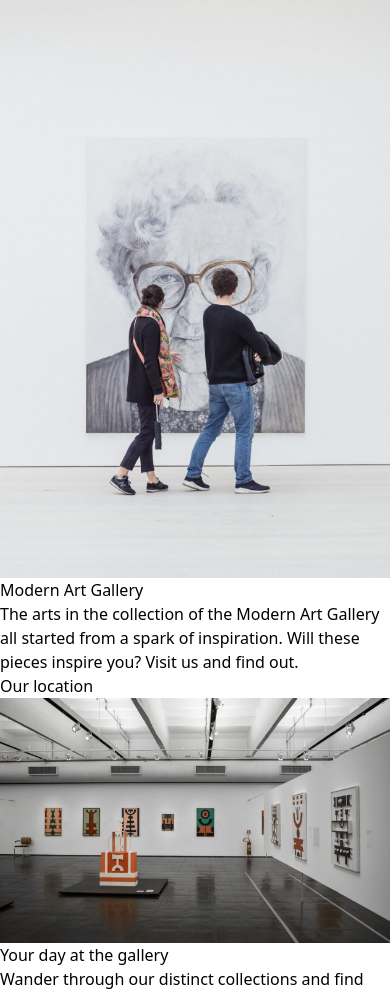
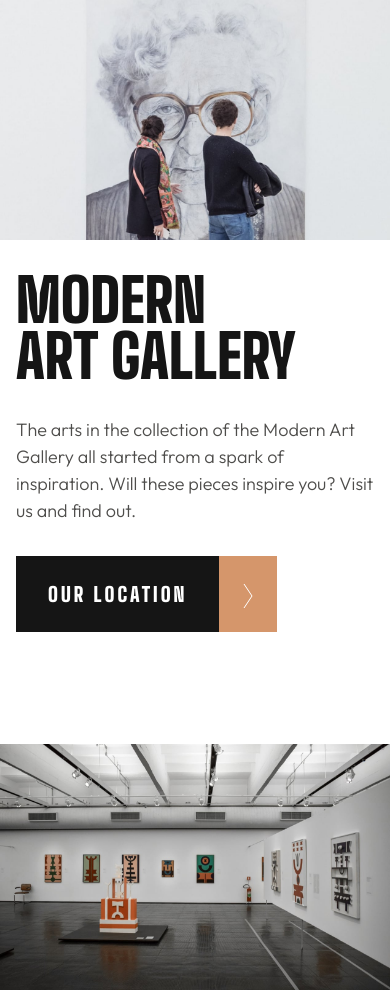
Before and after one commit to VeraEnders/art-gallery-landing-page, a website: page src/index.html in a window 390 px wide. Shown: the top 993 px of the page. Drawn offline with Linux system fonts and the light colour scheme; files whose address does not match are found by name.

Commit message:
add style of hero section for mobile

```diff
--- a/src/index.html
+++ b/src/index.html
@@ -3,28 +3,38 @@
 <head>
   <meta charset="UTF-8">
   <meta name="viewport" content="width=device-width, initial-scale=1.0">
-  <link rel="icon" href="./assets/icons/icon-location.svg" type="image/svg+xml" sizes="any">
+  <link rel="icon" href="../assets/icons/icon-location.svg" type="image/svg+xml" sizes="any">
   <link rel="preconnect" href="https://fonts.googleapis.com">
   <link rel="preconnect" href="https://fonts.gstatic.com" crossorigin>
-  <link href="https://fonts.googleapis.com/css2?family=Big+Shoulders+Display:wght@400;500;700;900&family=Outfit:wght@100;200;300;400&display=swap" rel="stylesheet">
+  <link href="https://fonts.googleapis.com/css2?family=Big+Shoulders+Display:wght@100..900&family=Outfit:wght@100..900&display=swap" rel="stylesheet">
   <link href="../dist/output.css" rel="stylesheet">
 
   <title>Art Gallery Website</title>
 </head>
 <body>
-  <header>
-    <img src="./assets/img/hero.jpg" alt="Gallery photo">
-    <h1 class="main-title">Modern Art Gallery</h1>
-    <p class="subtitle">
-      The arts in the collection of the Modern Art Gallery all started from a spark of inspiration. Will these pieces inspire you? Visit us and find out.
-    </p>
-    <a href="#map">Our location</a>
+  <header class="pb-20">
+    <div class="header-bg | min-h-60 bg-center bg-cover bg-no-repeat" style="background-image: url('../assets/img/hero.jpg')">
+    </div>
+    <div class="wrapper">
+      <div class="main-title | my-8">
+        <h1 class="text-6xl leading-[3.5rem]">Modern <br> Art Gallery</h1>
+      </div>
+      <p class="subtitle">
+        The arts in the collection of the Modern Art Gallery all started from a spark of inspiration. Will these pieces inspire you? Visit us and find out.
+      </p>
+      <button class="flex my-8 text-white text-xl tracking-[.15em] bg-dark transition-colors duration-500 | hover:text-dark hover:bg-accent" onclick="scrollToMap()">
+        <p class="py-6 px-8">Our location</p>
+        <div class="p-6 bg-accent">
+          <svg class="inline-block" width="10" height="24" xmlns="http://www.w3.org/2000/svg"><path stroke="#FFF" fill="none" d="m1 0 8 12-8 12"/></svg>
+        </div>
+      </button>
+    </div>
   </header>
 
   <main>
     <section class="gallery">
       <div class="row">
-        <img src="./assets/img/grid-1.jpg" alt="Gallery photo">
+        <img src="../assets/img/grid-1.jpg" alt="Gallery photo">
         <div class="gallery-info">
           <h2 class="gallery-title">Your day at the gallery</h2>
           <p class="gallery-text">
@@ -33,8 +43,8 @@
         </div>
       </div>
       <div class="row">
-        <img src="./assets/img/grid-2.jpg" alt="Gallery photo">
-        <img src="./assets/img/grid-3.jpg" alt="Gallery photo">
+        <img src="../assets/img/grid-2.jpg" alt="Gallery photo">
+        <img src="../assets/img/grid-3.jpg" alt="Gallery photo">
         <div class="inspiration-info">
           <h2 class="inspiration-title">Come & Be inspired</h2>
           <p class="inspiration-text">
@@ -62,7 +72,7 @@
   </main>
 
   <footer>
-    <a href="#" class="logo"><img src="./assets/icons/logo-dark.svg" alt="Gallery Logo" class="logo"></a>
+    <a href="#" class="logo"><img src="../assets/icons/logo-dark.svg" alt="Gallery Logo" class="logo"></a>
     <p class="footer-text">
       The Modern Art Gallery is free to all visitors and open seven days a week from 8am to 9pm. Find us at 99 King Street, Newport, USA.
     </p>
@@ -78,5 +88,10 @@
       </a>
     </div>
   </footer>
+  <script>
+    function scrollToMap(){
+      document.getElementById("map").scrollIntoView({behavior: 'smooth'});
+    }
+  </script>
 </body>
 </html>
--- a/src/input.css
+++ b/src/input.css
@@ -1,3 +1,36 @@
 @tailwind base;
 @tailwind components;
 @tailwind utilities;
+
+* {
+  margin: 0;
+  padding: 0;
+  box-sizing: border-box;
+}
+
+@layer base {
+  :root {
+    --clr-text-dark: #151515;
+    --clr-text-neutral: #4E4D4B;
+  }
+
+  body {
+    font-family: 'Outfit', system-ui, sans-serif;
+    font-weight: 300;
+    font-size: 1.125rem;
+    color: var(--clr-text-neutral);
+  }
+
+  h1, h2, h3, button {
+    font-family: 'Big Shoulders Display', system-ui, sans-serif;
+    font-weight: 900;
+    text-transform: uppercase;
+    color: var(--clr-text-dark);
+  }
+}
+
+@layer utilities {
+  .wrapper {
+    padding-inline: 1rem;
+  }
+}
--- a/tailwind.config.js
+++ b/tailwind.config.js
@@ -1,8 +1,14 @@
 /** @type {import('tailwindcss').Config} */
 module.exports = {
-  content: [],
+  content: ["./src/**/*.{html,js}"],
   theme: {
-    extend: {},
+    colors: {
+      transparent: 'transparent',
+      'dark': '#151515',
+      'neutral': '#4E4D4B',
+      'accent': '#D5966B',
+      'white': '#ffffff'
+    }
   },
   plugins: [],
 }
```
Also changed, not shown: dist/output.css.
